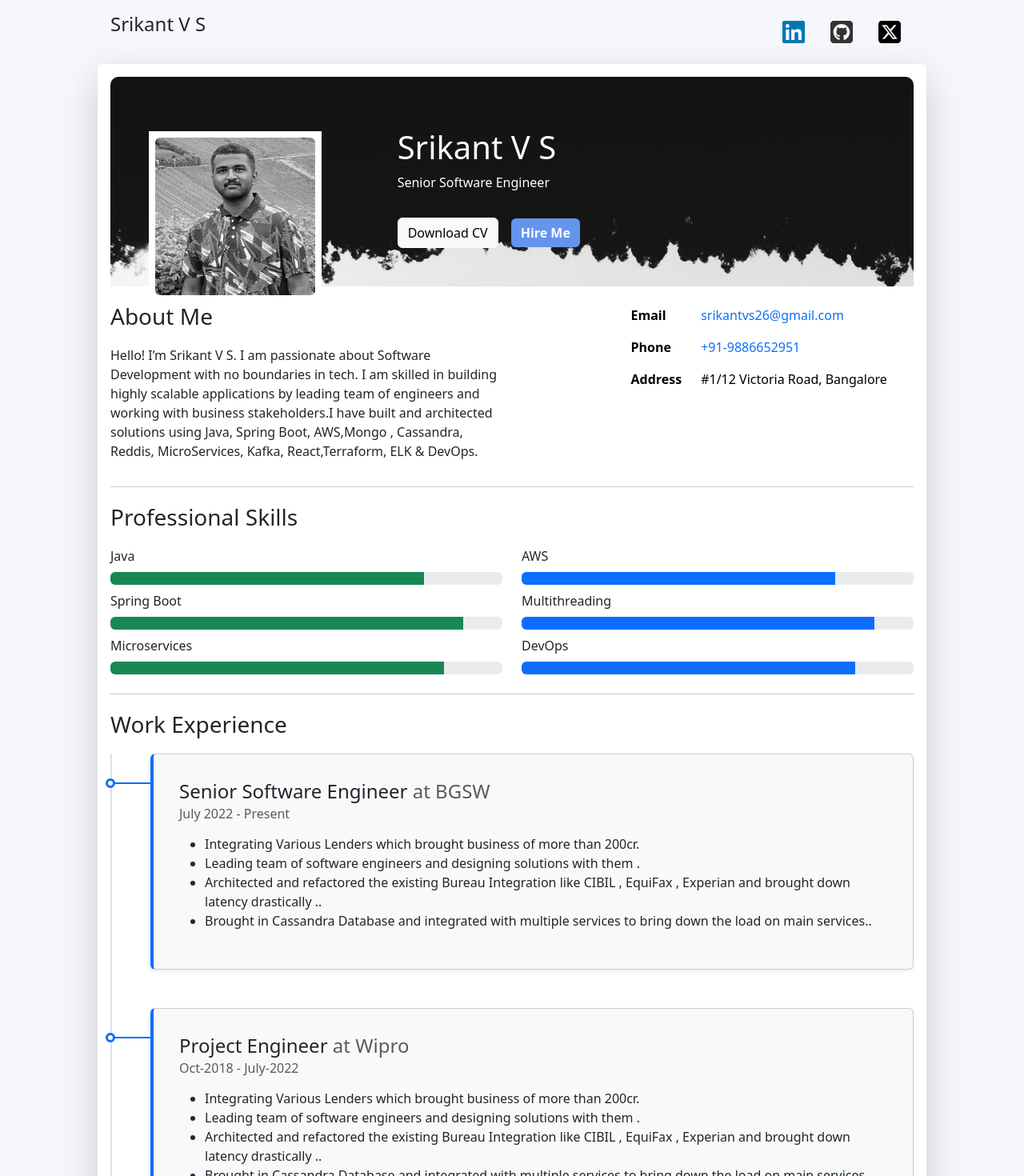
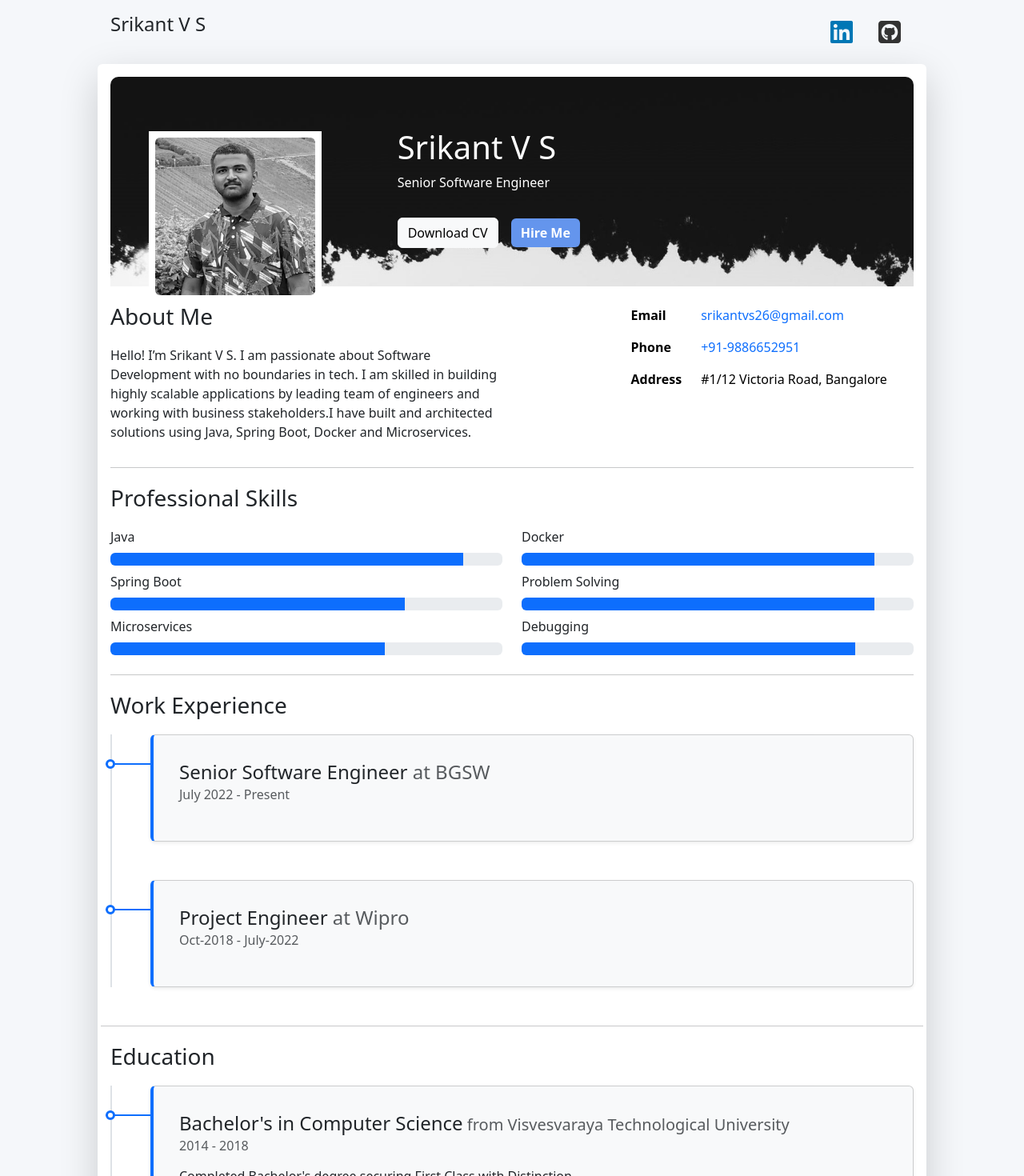
Before and after one commit to srikantvs26/codespaces-react, a React (Vite) app: page / in a window 1280 px wide. Shown: the top 1470 px of the page at 80% size. Built offline with nearby package versions, Linux system fonts and the light colour scheme.

Commit message:
further changes

```diff
--- a/src/App.jsx
+++ b/src/App.jsx
@@ -63,7 +63,7 @@ function App() {
                     data-aos-delay="200"
                     data-aos-once="true"
                   >
-                    <a type="button" className="btn btn-light mt-3 me-3" target='_blank' href={resume}>
+                    <a type="button" className="btn btn-light mt-3 me-3" target='_blank' href="https://drive.google.com/file/d/14BCAgOEHGK_qf95yjo6V-E60g45FhceD/view?usp=sharing">
                       Download CV
                     </a>
                     <a
@@ -85,9 +85,7 @@ function App() {
                   Development with no boundaries in tech. I am skilled in
                   building highly scalable applications by leading team of
                   engineers and working with business stakeholders.I have built
-                  and architected solutions using Java, Spring Boot, AWS,Mongo ,
-                  Cassandra, Reddis, MicroServices, Kafka, React,Terraform, ELK
-                  & DevOps.
+                  and architected solutions using Java, Spring Boot, Docker and Microservices.
                 </p>
               </div>
               <div className="col-lg-6">
@@ -146,8 +144,8 @@ function App() {
                     aria-valuemax="100"
                   >
                     <div
-                      className="progress-bar bg-success"
-                      style={{ width: '80%' }}
+                      className="progress-bar bg-primary"
+                      style={{ width: '90%' }}
                       data-aos="zoom-in-right"
                       data-aos-delay="100"
                       data-aos-once="true"
@@ -166,8 +164,8 @@ function App() {
                     aria-valuemax="100"
                   >
                     <div
-                      className="progress-bar bg-success"
-                      style={{ width: '90%' }}
+                      className="progress-bar bg-primary"
+                      style={{ width: '75%' }}
                       data-aos="zoom-in-right"
                       data-aos-delay="200"
                       data-aos-once="true"
@@ -186,8 +184,8 @@ function App() {
                     aria-valuemax="100"
                   >
                     <div
-                      className="progress-bar bg-success"
-                      style={{ width: '85%' }}
+                      className="progress-bar bg-primary"
+                      style={{ width: '70%' }}
                       data-aos="zoom-in-right"
                       data-aos-delay="300"
                       data-aos-once="true"
@@ -197,7 +195,7 @@ function App() {
               </div>
               <div className="col-lg-6">
                 <div className="mb-2">
-                  <span>AWS</span>
+                  <span>Docker</span>
                   <div
                     className="progress my-2"
                     role="progressbar"
@@ -208,7 +206,7 @@ function App() {
                   >
                     <div
                       className="progress-bar "
-                      style={{ width: '80%' }}
+                      style={{ width: '90%' }}
                       data-aos="zoom-in-right"
                       data-aos-delay="100"
                       data-aos-once="true"
@@ -217,7 +215,7 @@ function App() {
                 </div>
 
                 <div className="mb-2">
-                  <span>Multithreading</span>
+                  <span>Problem Solving</span>
                   <div
                     className="progress  my-2"
                     role="progressbar"
@@ -237,7 +235,7 @@ function App() {
                 </div>
 
                 <div>
-                  <span>DevOps</span>
+                  <span>Debugging</span>
                   <div
                     className="progress  my-2"
                     role="progressbar"
--- a/src/Header.jsx
+++ b/src/Header.jsx
@@ -52,7 +52,7 @@ function Header() {
               />
             </a>
           </li>
-          <li
+          {/* <li
             className="nav-item"
             data-aos="fade-right"
             data-aos-delay="0"
@@ -71,7 +71,7 @@ function Header() {
                 style={{ color: '#000000' }}
               />
             </a>
-          </li>
+          </li> */}
         </ul>
       </div>
     </header>
--- a/src/components/Education.jsx
+++ b/src/components/Education.jsx
@@ -19,7 +19,7 @@ function WorkXp() {
             <div className="card-text">
               <p>
                 Completed Bachelor's degree securing First Class with
-                Distinction
+                Distinction.
               </p>
             </div>
           </div>
--- a/src/components/WorkXp.jsx
+++ b/src/components/WorkXp.jsx
@@ -13,7 +13,7 @@ function WorkXp() {
             <h6 className="card-subtitle mb-2 text-body-secondary mb-3">
               July 2022 - Present
             </h6>
-            <div className="card-text">
+            {/* <div className="card-text">
               <ul>
                 <li>
                   Integrating Various Lenders which brought business of more
@@ -33,7 +33,7 @@ function WorkXp() {
                   services to bring down the load on main services..
                 </li>
               </ul>
-            </div>
+            </div> */}
           </div>
         </div>
 
@@ -46,27 +46,24 @@ function WorkXp() {
             <h6 className="card-subtitle mb-2 text-body-secondary mb-3">
               Oct-2018 - July-2022
             </h6>
-            <div className="card-text">
+            {/* <div className="card-text">
               <ul>
                 <li>
-                  Integrating Various Lenders which brought business of more
-                  than 200cr.
+                  Worked in multiple projects across domains with client like Ericsson, Samsung, Samsung SDS and Huawei.
                 </li>
                 <li>
                   Leading team of software engineers and designing solutions
-                  with them .
+                  with them.
                 </li>
                 <li>
-                  Architected and refactored the existing Bureau Integration
-                  like CIBIL , EquiFax , Experian and brought down latency
-                  drastically ..
+                  Did code reviews for Team members.
                 </li>
                 <li>
                   Brought in Cassandra Database and integrated with multiple
                   services to bring down the load on main services..
                 </li>
               </ul>
-            </div>
+            </div> */}
           </div>
         </div>
         {/* </div> */}
```
